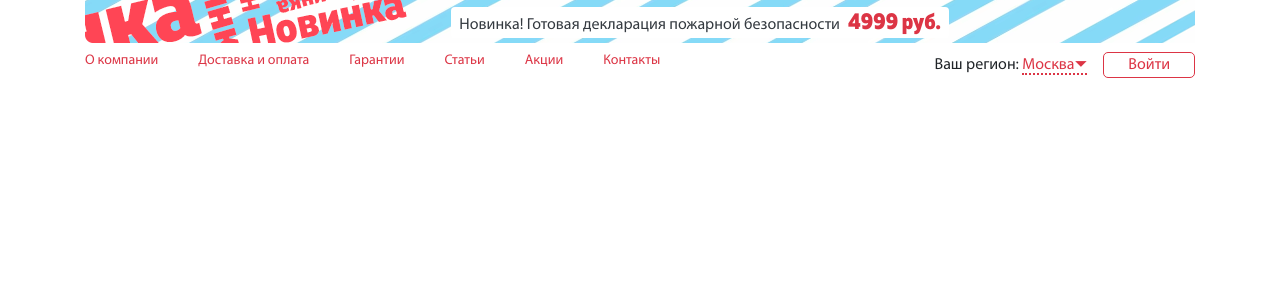
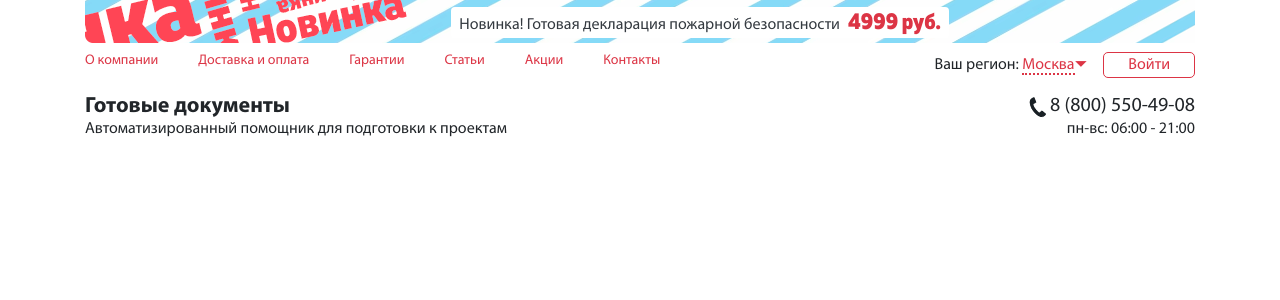
Before and after one commit to pmaks1985/new-gotdoc, a PHP site: page / in a window 1280 px wide. Shown: the top 300 px of the page. Run offline with PHP 8.4, Linux system fonts and the light colour scheme.

Commit message:
блок с телефоном и названием сайта закончил

```diff
--- a/css/main.css
+++ b/css/main.css
@@ -92,4 +92,40 @@ body {
   border: 1px solid #dc3545;
   border-radius: 5px;
 }
+
+.site-name {
+  font-family: MyriadPro-Bold_0;
+  font-size: 22px;
+  line-height: 1.2;
+  font-weight: 700;
+  color: #212529;
+}
+
+.site-name_explanation {
+  font-family: MyriadPro-Regular;
+  font-size: 16px;
+  line-height: 1.2;
+  font-weight: 400;
+  color: #212529;
+}
+
+.phone {
+  font-family: MyriadPro-Regular;
+  font-size: 20px;
+  line-height: 1.2;
+  font-weight: 400;
+  color: #212529;
+  position: relative;
+}
+
+.phone:hover {
+  color: #7E8994;
+}
+
+.opening-hours {
+  font-size: 16px;
+  line-height: 1.2;
+  font-weight: 400;
+  color: #212529;
+}
 /*# sourceMappingURL=main.css.map */
--- a/css/main.scss
+++ b/css/main.scss
@@ -104,3 +104,39 @@ body {
     border: 1px solid #dc3545;
     border-radius: 5px;
 }
+
+.site-name {
+    font-family: MyriadPro-Bold_0;
+    font-size: 22px;
+    line-height: 1.2;
+    font-weight: 700;
+    color: #212529;
+}
+
+.site-name_explanation {
+    font-family: MyriadPro-Regular;
+    font-size: 16px;
+    line-height: 1.2;
+    font-weight: 400;
+    color: #212529;
+}
+
+.phone {
+    font-family: MyriadPro-Regular;
+    font-size: 20px;
+    line-height: 1.2;
+    font-weight: 400;
+    color: #212529;
+    position: relative;
+}
+
+.phone:hover {
+    color: #7E8994;
+}
+
+.opening-hours {
+    font-size: 16px;
+    line-height: 1.2;
+    font-weight: 400;
+    color: #212529;
+}
--- a/index.html
+++ b/index.html
@@ -50,7 +50,9 @@
                     <div class="d-flex mt-2 select-region">
                         <div class="mr-3">
                             <span class="select-region_text">Ваш регион:</span>
-                            <span class="dottedUnderline select-region_city">Москва⏷</span>
+                            <span class="select-region_city">
+                                <span class="dottedUnderline">Москва</span>⏷
+                            </span>
                         </div>
                         <div>
                             <a href="#"
@@ -58,6 +60,18 @@
                         </div>
                     </div>
                 </div>
+            </div>
+            <div class="d-flex justify-content-between mt-3">
+                <div>
+                    <div class="site-name">Готовые документы</div>
+                    <div class="site-name_explanation">Автоматизированный помощник для подготовки к проектам</div>
+                </div>
+                <div class="text-right">
+                    <img class="mr-1" src="/img/phone.png" alt="phone"><a class="phone text-decoration-none"
+                        href="tel:+78005504908">8 (800) 550-49-08</a>
+                    <div class="opening-hours">пн-вс: 06:00 - 21:00</div>
+                </div>
+
             </div>
         </header>
     </div>
```
Also changed, not shown: img/phone.png (added), 1 other file.
